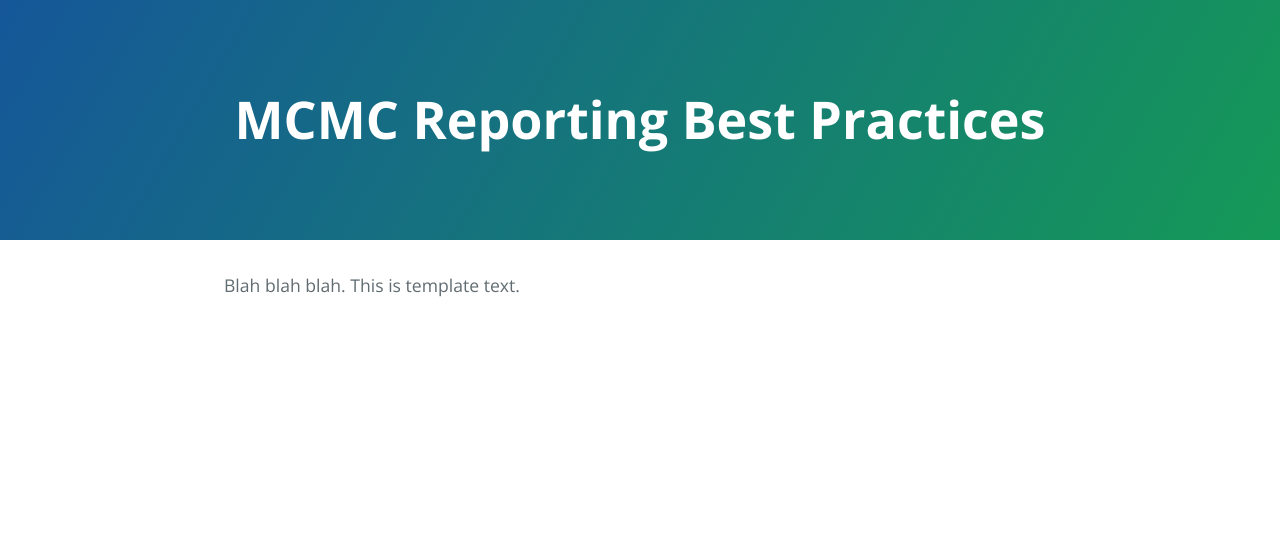
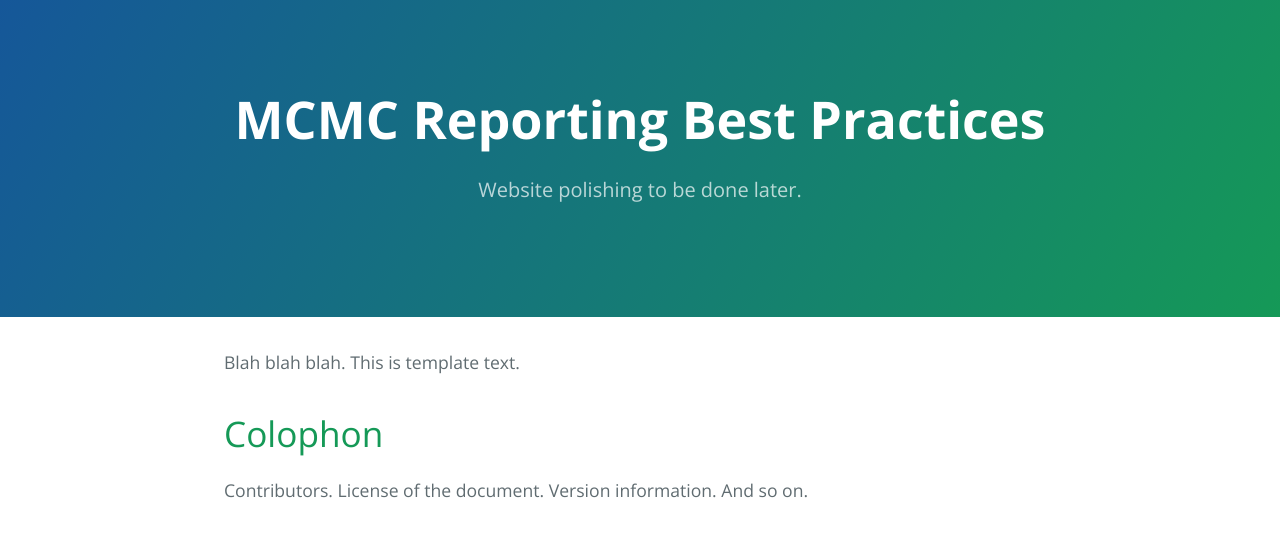
Before and after one commit to pkgw/mcmc-reporting, a Jekyll site: the page built from index.md, in a window 1280 px wide. Shown: the top 537 px of the page. Built offline with Jekyll 4.4.1, drawn with Linux system fonts in a browser that asks for light colours.

Commit message:
A few meta-housekeeping bits.

```diff
--- a/_layouts/page.html
+++ b/_layouts/page.html
@@ -16,7 +16,7 @@
     <body>
     <section class="page-header">
       <h1 class="project-name">{{ site.title }}</h1>
-      <!-- <h2 class="project-tagline">blah</h2> -->
+      <h2 class="project-tagline">Website polishing to be done later.</h2>
       <!-- <a href="https://github.com/pkgw/mcmc-reporting" class="btn">View on GitHub</a>-->
     </section>
 
--- a/index.md
+++ b/index.md
@@ -4,3 +4,8 @@ title: MCMC Reporting Best Practices
 ---
 
 Blah blah blah. This is template text.
+
+Colophon
+========
+
+Contributors. License of the document. Version information. And so on.
```
Also changed, not shown: README.md.
